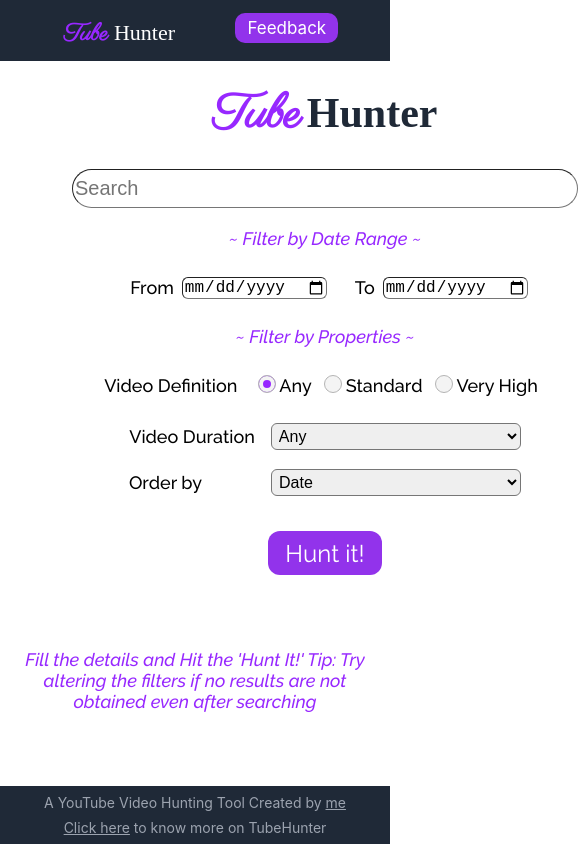
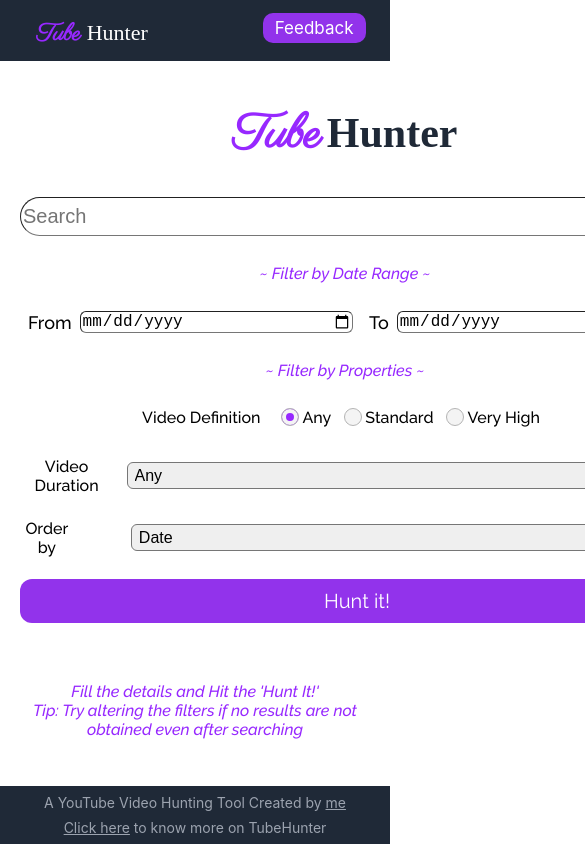
Before and after one commit to shobhanoffl/tubehunt, a React (Create React App) app: page / in a window 390 px wide. Shown: the top 844 px of the page, 585 px wide, since content can reach past the window. Built offline with nearby package versions, Linux system fonts and the light colour scheme; a web font is replaced by a local one.

Commit message:
Little changes to the code

```diff
--- a/src/components/SearchBar.js
+++ b/src/components/SearchBar.js
@@ -169,7 +169,7 @@ export default function SearchBar() {
                             ))}
                         </div>
                     ) : (
-                        <p className='subtitle' style={{fontFamily:'Raleway',textAlign:'center'}}>Fill the details and Hit the 'Hunt It!' Tip: Try altering the filters if no results are not obtained even after searching</p>
+                        <p className='subtitle' style={{fontFamily:'Raleway',textAlign:'center'}}>Fill the details and Hit the 'Hunt It!' <br /> Tip: Try altering the filters if no results are not obtained even after searching</p>
                     )}
                 </div>
                 {/* Videos */}
--- a/src/static/NavigationBar.css
+++ b/src/static/NavigationBar.css
@@ -1,8 +1,8 @@
 .topnav {
   background-color: #1F2937;
   overflow: hidden;
-  padding-left: 12vw;
-  padding-right: 12vw;
+  padding-left: 5vw;
+  padding-right: 5vw;
   padding-top: 1vh;
   /* padding-bottom: 1vh; */
 }
--- a/src/static/SearchBar.css
+++ b/src/static/SearchBar.css
@@ -149,3 +149,63 @@ select{
     margin-right: 0;
   }
 /* Code */
+
+
+@media only screen and (max-width: 700px) {
+    .search-bar {
+      height: auto;
+      padding: 20px;
+    }
+
+    .search-bar h1 {
+      text-align: center;
+    }
+
+    input[type="text"],
+    input[type="date"],
+    select {
+      width: 100%;
+      margin: 8px 0;
+    }
+
+
+    .subtitle,
+    .radio-label {
+      font-size: 16px;
+    }
+
+
+    .date-container {
+      margin: 10px 0;
+    }
+
+    .violet-btn {
+      width: 100%;
+      margin: 20px 0;
+      font-size: 20px;
+    }
+
+    .video-list {
+      width: 100%;
+    }
+
+    .video-card {
+      display: flex;
+      flex-direction: column;
+      align-items: center;
+    }
+
+    .video-card img {
+      border-radius: 15px;
+      margin-bottom: 10px;
+    }
+
+    .video-details {
+      width: 100%;
+      text-align: center;
+    }
+
+    .video-card + .video-card {
+      margin-top: 20px;
+    }
+  }
```
Also changed, not shown: src/static/SearchBar.js (deleted, +0 -15 lines).
